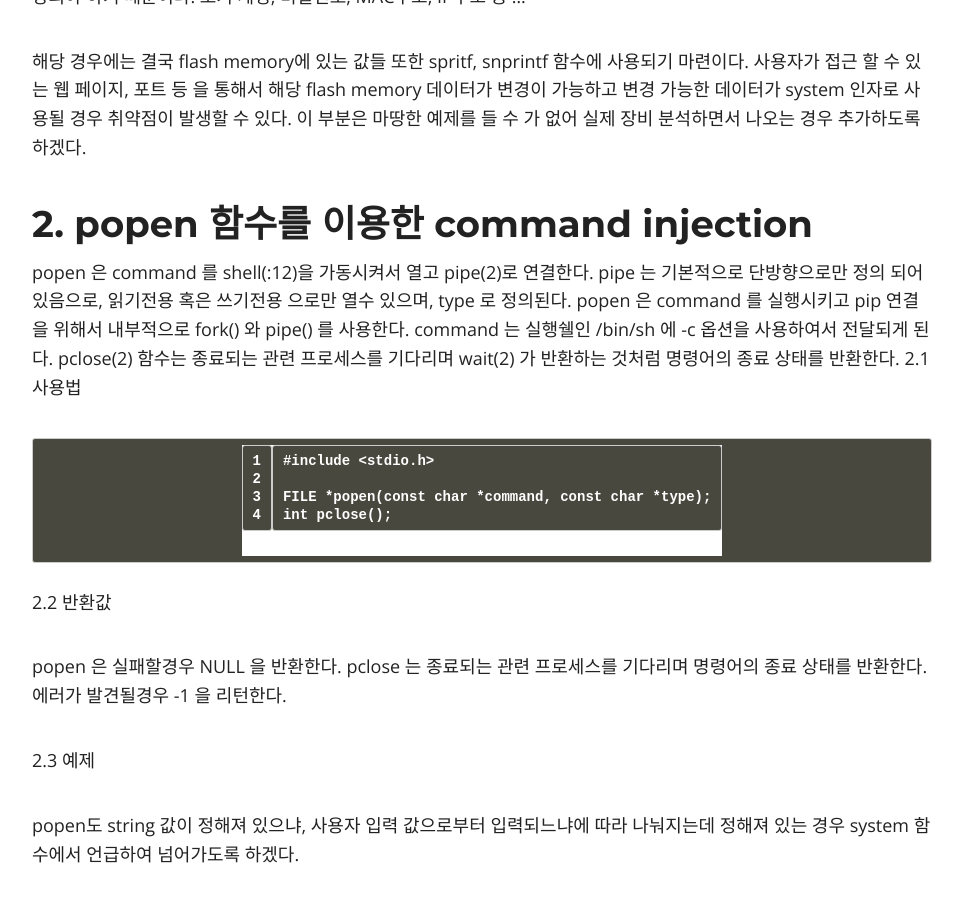
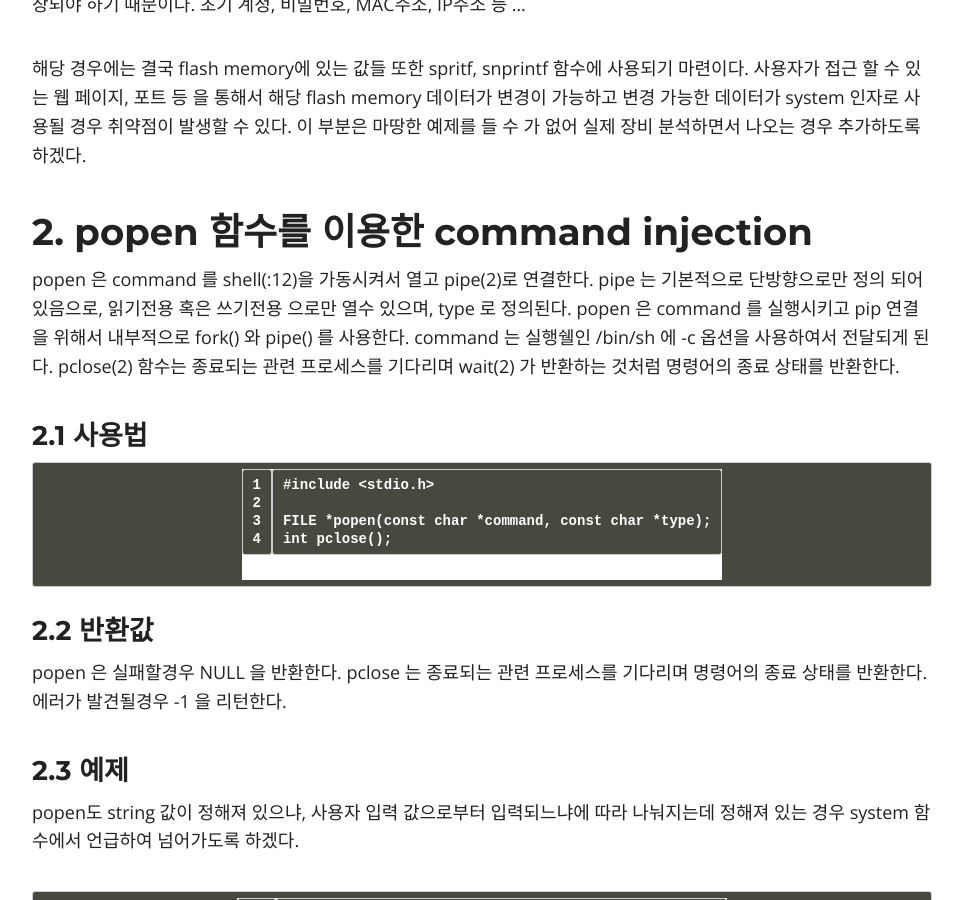
Before and after one commit to hacktagon/hacktagon.github.io, a Jekyll site: the page built from _posts/2017-04-02-MIPS_Command_Injection.md, in a window 1280 px wide and 900 px high, scrolled down 6221 px. Shown: the whole window, without its empty margins (158-1121 px from the left). Built offline with Jekyll 4.4.1, drawn with Linux system fonts in a browser that asks for light colours; nearby versions of some CDN libraries; library files that are not in the unit come from our copies; some of the changed text lies outside the part shown.

Commit message:
init
test

````diff
--- a/_posts/2017-04-02-MIPS_Command_Injection.md
+++ b/_posts/2017-04-02-MIPS_Command_Injection.md
@@ -35,14 +35,15 @@
 
 ## 1. system 함수를 이용한 command injection
 system 함수는 /bin/sh -c string를 호출하여 string에 지정된 명령어를 실행하고, 명령어가 끝난후 반환한다.
-1.1 사용법
+
+### 1.1 사용법
 
 ```
 #include<stdlib.h>
 int system(const char * string);
 ```
 
-1.2 반환값
+### 1.2 반환값
 
 /bin/sh를 실행시키기 위한 execve()의 호출이 실패했다면 127이 리턴되며, 다른 에러가 있다면 -1, 그렇지 않다면 명령어의 리턴코드가 반환됩니다.
 
@@ -50,7 +51,7 @@
 
 [출처] https://www.joinc.co.kr/w/man/3/system
 
-1.3 예제
+### 1.3 예제
 
 MIPS 디바이스에 실제로 사용되는 system 함수는 3가지 방식이 있습니다. (어디까지나 개인적인 의견)
 1.3.1 string 값이 Define되어 있는 경우
@@ -239,7 +240,8 @@
 popen 은 command 를 shell(:12)을 가동시켜서 열고 pipe(2)로 연결한다. pipe 는 기본적으로 단방향으로만 정의 되어 있음으로, 읽기전용 혹은 쓰기전용 으로만 열수 있으며, type 로 정의된다. popen 은 command 를 실행시키고 pip 연결을 위해서 내부적으로 fork() 와 pipe() 를 사용한다.
 command 는 실행쉘인 /bin/sh 에 -c 옵션을 사용하여서 전달되게 된다.
 pclose(2) 함수는 종료되는 관련 프로세스를 기다리며 wait(2) 가 반환하는 것처럼 명령어의 종료 상태를 반환한다.
-2.1 사용법
+
+### 2.1 사용법
 
 ```
 #include <stdio.h>
@@ -248,11 +250,11 @@
 int pclose();
 ```
 
-2.2 반환값
+### 2.2 반환값
 
 popen 은 실패할경우 NULL 을 반환한다. pclose 는 종료되는 관련 프로세스를 기다리며 명령어의 종료 상태를 반환한다. 에러가 발견될경우 -1 을 리턴한다.
 
-2.3 예제
+### 2.3 예제
 
 popen도 string 값이 정해져 있으냐, 사용자 입력 값으로부터 입력되느냐에 따라 나눠지는데
 정해져 있는 경우 system 함수에서 언급하여 넘어가도록 하겠다.
````
